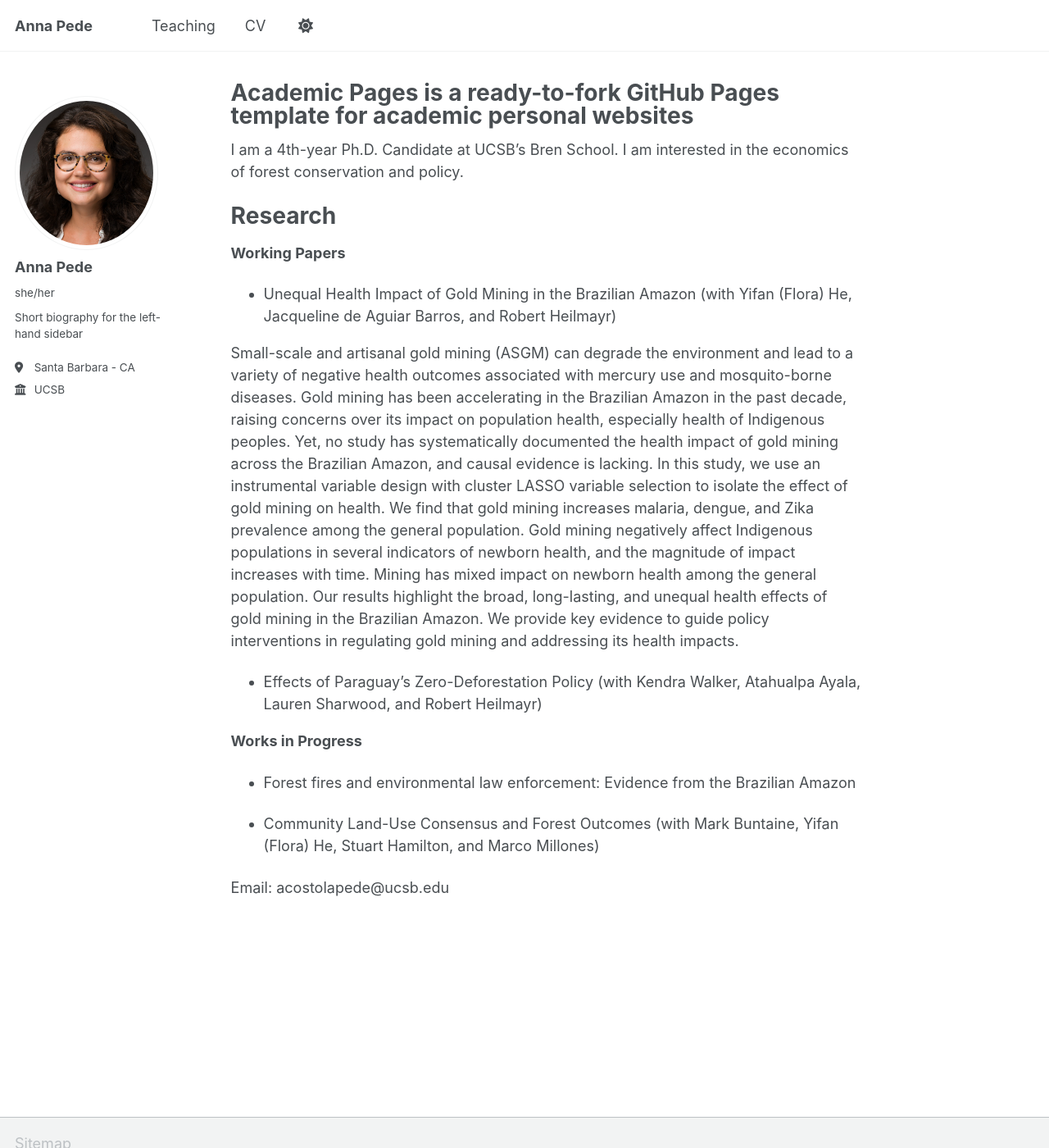
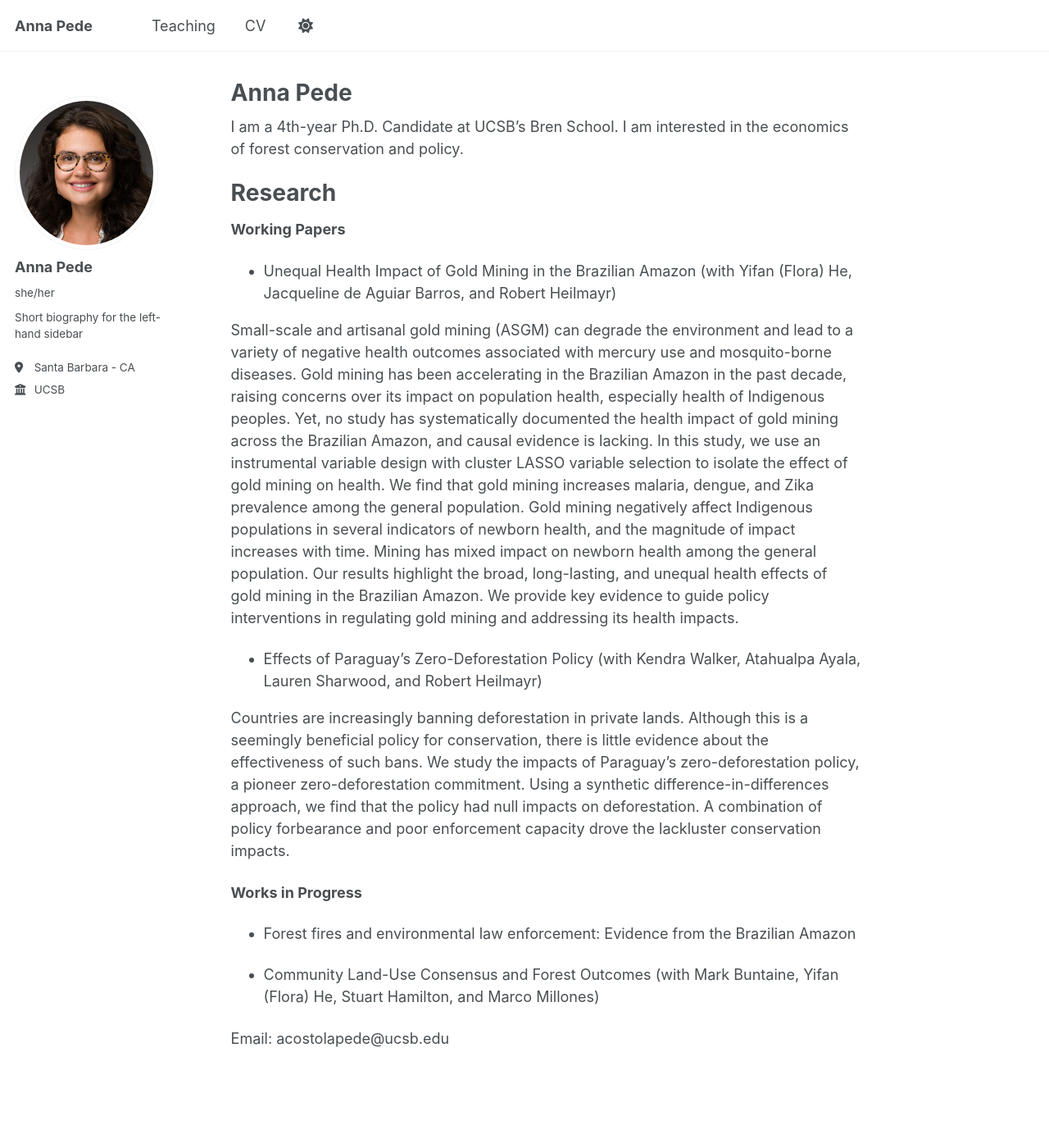
Before and after one commit to annapede/annapede.github.io, a Jekyll site: the page built from _pages/about.md, in a window 1280 px wide and 1400 px high. Shown: the whole window at 82% size. Built offline with Jekyll 4.4.1, drawn with Linux system fonts in a browser that asks for light colours; a script that is not in the unit is left out.

Commit message:
Update about.md

```diff
--- a/_pages/about.md
+++ b/_pages/about.md
@@ -1,6 +1,6 @@
 ---
 permalink: /
-title: "Academic Pages is a ready-to-fork GitHub Pages template for academic personal websites"
+title: "Anna Pede"
 author_profile: true
 redirect_from:
   - /about/
@@ -19,6 +19,8 @@ Small-scale and artisanal gold mining (ASGM) can degrade the environment and lea
 
 * Effects of Paraguay's Zero-Deforestation Policy (with Kendra Walker, Atahualpa Ayala, Lauren Sharwood, and Robert Heilmayr)
 
+Countries are increasingly banning deforestation in private lands. Although this is a seemingly beneficial policy for conservation, there is little evidence about the effectiveness of such bans. We study the impacts of Paraguay's zero-deforestation policy, a pioneer zero-deforestation commitment. Using a synthetic difference-in-differences approach, we find that the policy had null impacts on deforestation. A combination of policy forbearance and poor enforcement capacity drove the lackluster conservation impacts.
+
 **Works in Progress**
 * Forest fires and environmental law enforcement: Evidence from the Brazilian Amazon
 
```
